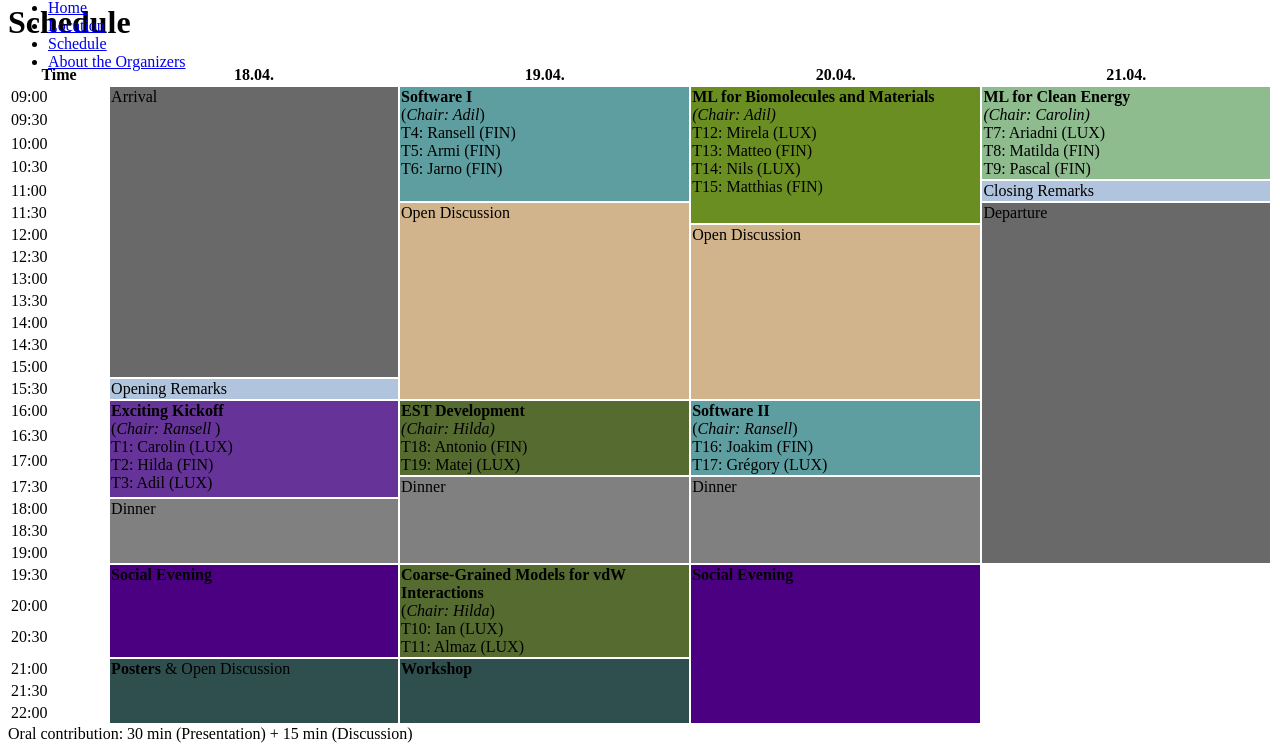
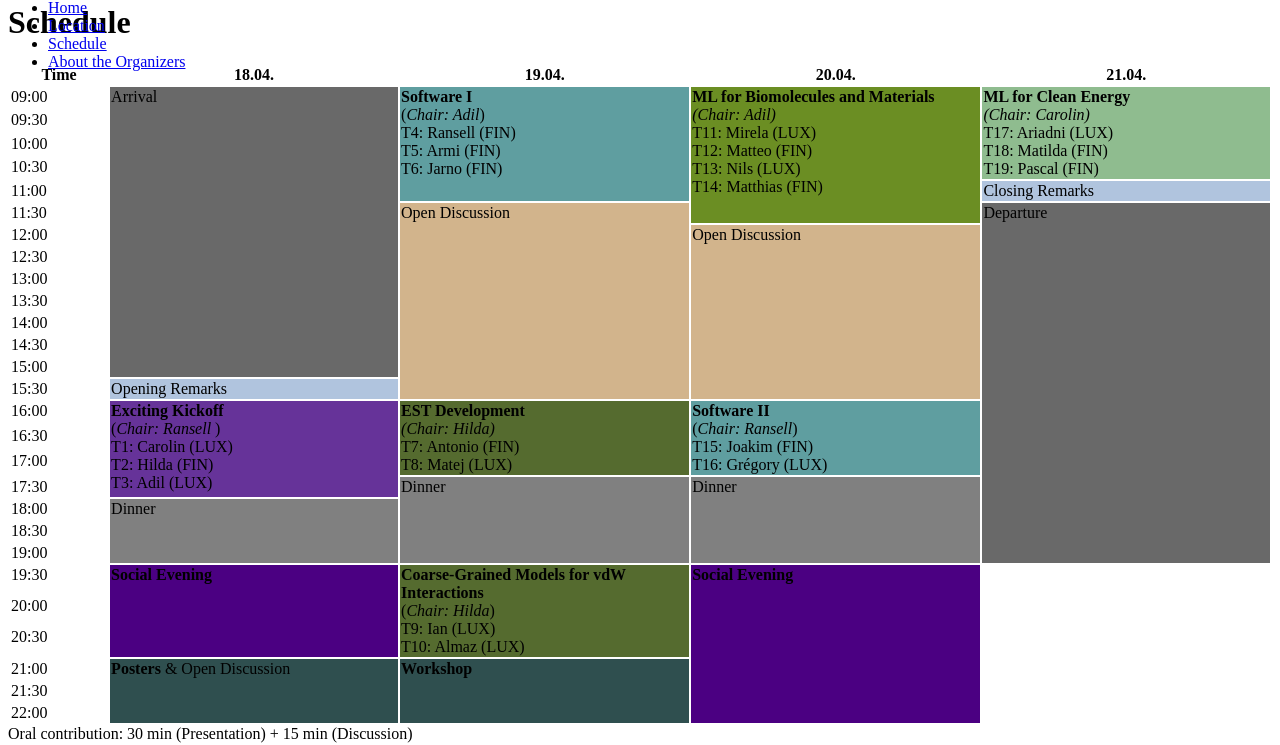
Before and after one commit to ESTML/ESTML.github.io, a Jekyll site: the page built from schedule.html, in a window 1280 px wide. Shown: the part 223-968 px from the top of the page. Built offline with Jekyll 4.4.1, drawn with Linux system fonts in a browser that asks for light colours; nearby versions of some CDN libraries.

Commit message:
Update schedule.html

```diff
--- a/schedule.html
+++ b/schedule.html
@@ -17,8 +17,8 @@ title: Schedule and Participants
   <td width=100> 09:00 </td>
   <td rowspan="13" width=300 style="background-color: DimGray;"> Arrival </td>
   <td rowspan="5" width=300 style="background-color: CadetBlue;"> <b> Software I </b> <br> (<i>Chair: Adil</i>) <br> T4: Ransell (FIN) <br> T5: Armi (FIN) <br> T6: Jarno (FIN) </td>
-  <td rowspan="6" width=300 style="background-color: OliveDrab;"> <b>ML for Biomolecules and Materials</b> <br> <i>(Chair: Adil)</i> <br> T12: Mirela (LUX) <br> T13: Matteo (FIN) <br> T14: Nils (LUX) <br> T15: Matthias (FIN) </td>
-  <td rowspan="4" width=300 style="background-color: DarkSeaGreen;"> <b>ML for Clean Energy</b> <br> <i>(Chair: Carolin)</i> <br> T7: Ariadni (LUX) <br> T8: Matilda (FIN) <br> T9: Pascal (FIN)  </td>
+  <td rowspan="6" width=300 style="background-color: OliveDrab;"> <b>ML for Biomolecules and Materials</b> <br> <i>(Chair: Adil)</i> <br> T11: Mirela (LUX) <br> T12: Matteo (FIN) <br> T13: Nils (LUX) <br> T14: Matthias (FIN) </td>
+  <td rowspan="4" width=300 style="background-color: DarkSeaGreen;"> <b>ML for Clean Energy</b> <br> <i>(Chair: Carolin)</i> <br> T17: Ariadni (LUX) <br> T18: Matilda (FIN) <br> T19: Pascal (FIN)  </td>
 </tr>
 <tr VALIGN=TOP>
   <td> 09:30 </td>
@@ -77,8 +77,8 @@ title: Schedule and Participants
 <tr VALIGN=TOP>
   <td> 16:00 </td>
   <td rowspan="4" style="background-color: RebeccaPurple;"> <b> Exciting Kickoff </b> <br> (<i>Chair: Ransell </i>) <br> T1: Carolin (LUX) <br> T2: Hilda (FIN) <br> T3: Adil (LUX) </td>
-  <td rowspan="3" style="background-color: DarkOliveGreen;"> <b> EST Development </b> <br> <i>(Chair: Hilda)</i> <br> T18: Antonio (FIN) <br> T19: Matej (LUX) </td>
-  <td rowspan="3" style="background-color: CadetBlue;"> <b> Software II </b> <br> (<i>Chair: Ransell</i>) <br> T16: Joakim (FIN) <br> T17: Grégory (LUX) </td>
+  <td rowspan="3" style="background-color: DarkOliveGreen;"> <b> EST Development </b> <br> <i>(Chair: Hilda)</i> <br> T7: Antonio (FIN) <br> T8: Matej (LUX) </td>
+  <td rowspan="3" style="background-color: CadetBlue;"> <b> Software II </b> <br> (<i>Chair: Ransell</i>) <br> T15: Joakim (FIN) <br> T16: Grégory (LUX) </td>
 </tr>
 
 <tr VALIGN=TOP>
@@ -112,7 +112,7 @@ title: Schedule and Participants
 <tr VALIGN=TOP>
   <td> 19:30 </td>
   <td rowspan="3" style="background-color: Indigo;"> <b>Social Evening </td>
-  <td rowspan="3" style="background-color: DarkOliveGreen;"> <b> Coarse-Grained Models for vdW Interactions</b> <br> (<i>Chair: Hilda</i>) <br> T10: Ian (LUX) <br> T11: Almaz (LUX) </td>
+  <td rowspan="3" style="background-color: DarkOliveGreen;"> <b> Coarse-Grained Models for vdW Interactions</b> <br> (<i>Chair: Hilda</i>) <br> T9: Ian (LUX) <br> T10: Almaz (LUX) </td>
   <td rowspan="6" style="background-color: Indigo;"> <b> Social Evening </b> </td>
 </tr>
 
```
